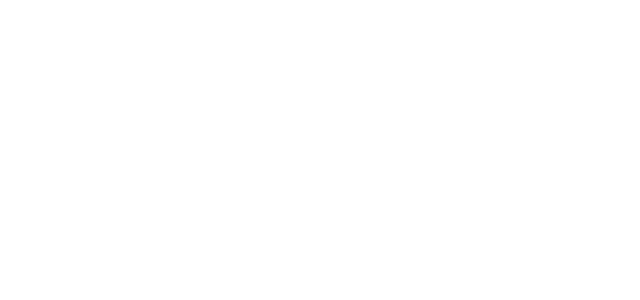
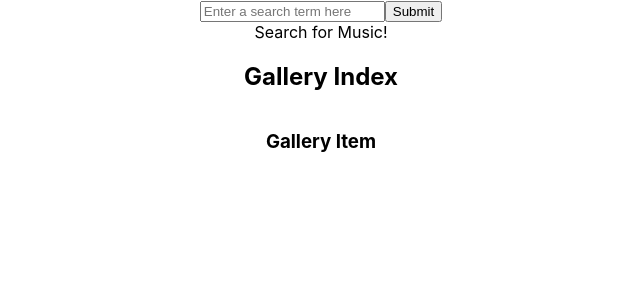
Before and after one commit to Grahambone37/Music-Library, a React (Create React App) app: page / in a window 1280 px wide. Shown: the top 300 px of the page, without its empty margins (319-959 px from the left). Built offline with nearby package versions, Linux system fonts and the light colour scheme; no server answers.

Commit message:
set up some stuff to go off if search value changes

```diff
--- a/src/App.js
+++ b/src/App.js
@@ -1,15 +1,33 @@
 import './App.css';
-import React, { useState } from 'react'
+import React, { useState, useEffect } from 'react'
+
+import Searchbar from './components/Searchbar';
+import Gallery from './components/Gallery/Gallery-Index';
 
 function App() {
-  //Search
-  //Data
-  //Message
+  let [search, setSearch] = useState('')
+  let [data, setData] = useState([])
+  let [message, setMessage] = useState('Search for Music!')
 
+  useEffect(() => {
+    const fetchData = async () => {
+      document.title = `${search} Music`
+      const response = await fetch('https://itunes.apple.com/search?term=the%20grateful%20dead')
+      const resData = await response.json()
+      if (resData.results.length > 0) {
+        setData(resData.results)
+      } else {
+        setMessage('Not Found')
+      }
+    }
+    fetchData()
+  }, [search])
 
   return (
     <div className="App">
-
+      <Searchbar />
+      {message}
+      <Gallery />
     </div>
   );
 }
--- a/src/components/Gallery/Gallery-Index.js
+++ b/src/components/Gallery/Gallery-Index.js
@@ -1,11 +1,13 @@
 import React from 'react'
+import GalleryItem from './Gallery-Item'
 
-export default function Gallery() {
+export default function Gallery(props) {
 
 
     return (
         <div>
-
+            <h2>Gallery Index</h2>
+            <GalleryItem />
         </div>
     )
 }
--- a/src/components/Gallery/Gallery-Item.js
+++ b/src/components/Gallery/Gallery-Item.js
@@ -1,11 +1,11 @@
 import React, { useState } from 'react'
 
 export default function GalleryItem() {
-    //View
+    let [view, setView] = useState(false)
 
     return (
-        <div>
-
+        <div onClick={() => setView(!view)} style={{'display': 'inline-block'}}>
+            <h3>Gallery Item</h3>
         </div>
     )
 }
--- a/src/components/Searchbar.js
+++ b/src/components/Searchbar.js
@@ -1,11 +1,14 @@
 import React, { useState } from 'react'
 
-export default function Searchbar() {
-    //SearchTerm
+export default function Searchbar(props) {
+    let [searchTerm, setSearchTerm] = useState('')
 
     return (
         <div>
-
+            <form>
+                <input type="text" placeholder="Enter a search term here"></input>
+                <input type="submit"></input>
+            </form>
         </div>
     )
 }
```
